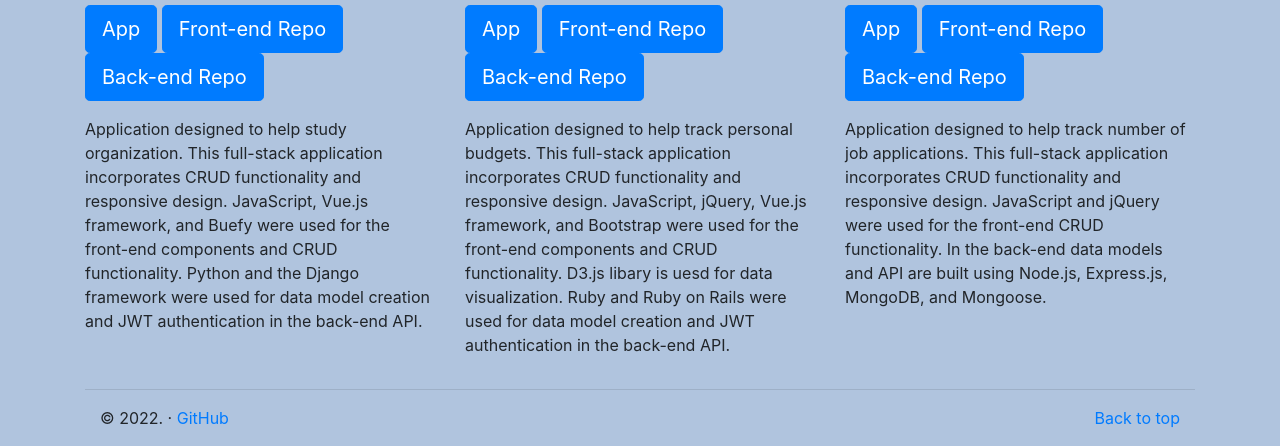
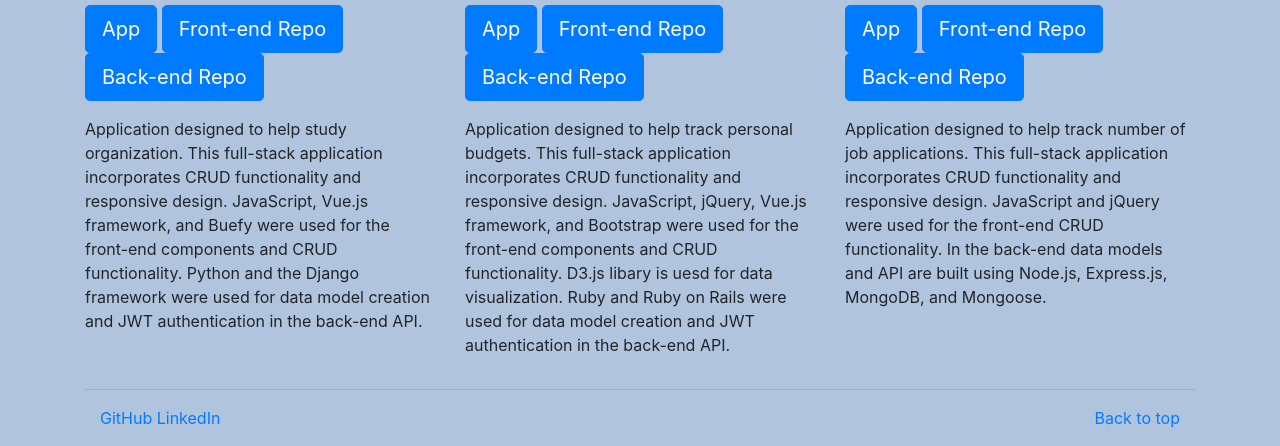
Before and after one commit to em008/em008.github.io, a plain HTML site: page index.html in a window 1280 px wide. Shown: the part 1092-1538 px from the top of the page. Drawn offline with nearby package versions, Linux system fonts and the light colour scheme.

Commit message:
Update index.html

```diff
--- a/index.html
+++ b/index.html
@@ -199,7 +199,7 @@
   <!-- FOOTER -->
   <footer class="container">
     <p class="float-right"><a href="#">Back to top</a></p>
-    <p>&copy; 2022. &middot; <a href="https://github.com/em008" target="_blank">GitHub</a></p>
+    <p> <a href="https://github.com/em008" target="_blank">GitHub</a> <a href="https://github.com/em008" target="_blank">LinkedIn</a> </p>
   </footer>
 </main>
 
```
